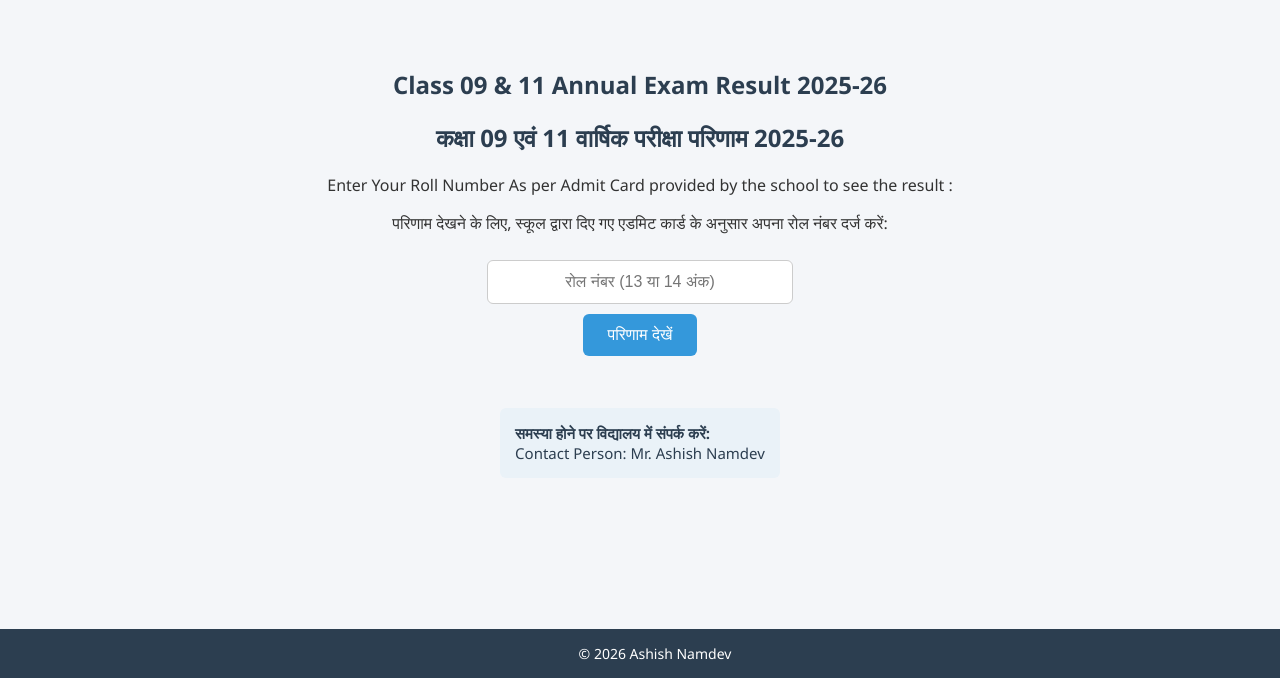
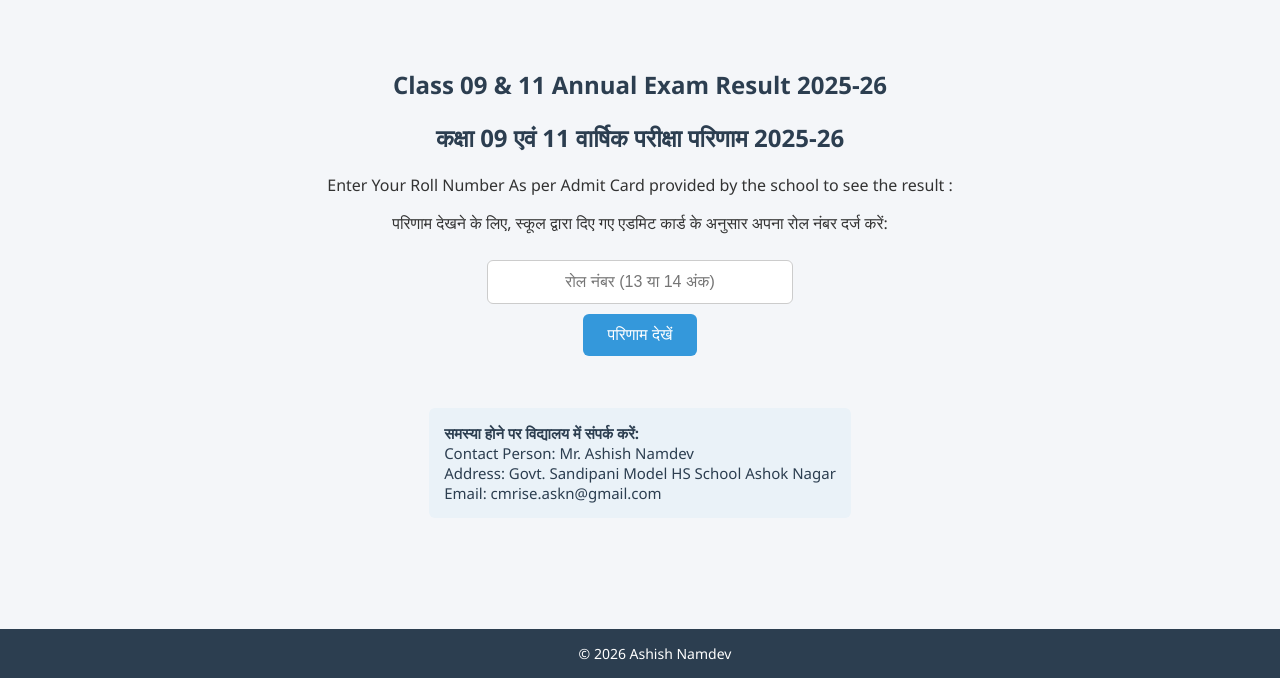
Before and after one commit to AshishNamdev/exam-result, a plain HTML site: page index.html in a window 1280 px wide. Shown: the part 122-800 px from the top of the page. Drawn offline with Linux system fonts and the light colour scheme.

Commit message:
Update contact details in index.html
Added contact information including address and email.

```diff
--- a/index.html
+++ b/index.html
@@ -136,7 +136,9 @@
 
     <div class="contact">
       <strong>समस्या होने पर विद्यालय में संपर्क करें:</strong><br>
-      Contact Person: Mr. Ashish Namdev
+      Contact Person: Mr. Ashish Namdev<br>
+      Address: Govt. Sandipani Model HS School Ashok Nagar<br>
+      Email: cmrise.askn@gmail.com
     </div>
   </main>
 
```
